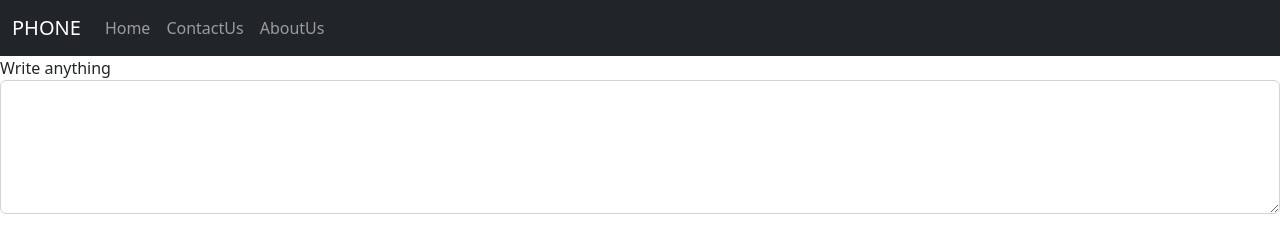
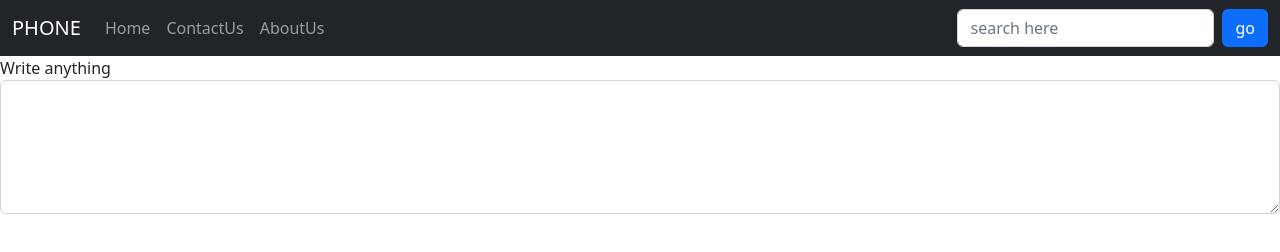
Before and after one commit to Chetan6/myproject-, a plain HTML site: page index.html in a window 1280 px wide. Drawn offline with nearby package versions, Linux system fonts and the light colour scheme.

Commit message:
serch placeholder is added

```diff
--- a/index.html
+++ b/index.html
@@ -32,7 +32,10 @@
                     <a class="nav-link" href="javascript:void(0)">AboutUs</a>
                   </li>
                 </ul>
-
+                <form class="d-flex">
+                  <input class="form-control me-2" type="text" placeholder="search here">
+                  <button class="btn btn-primary" type="button">go</button>
+                </form>
               </div>
             </div>
           </nav>
```
